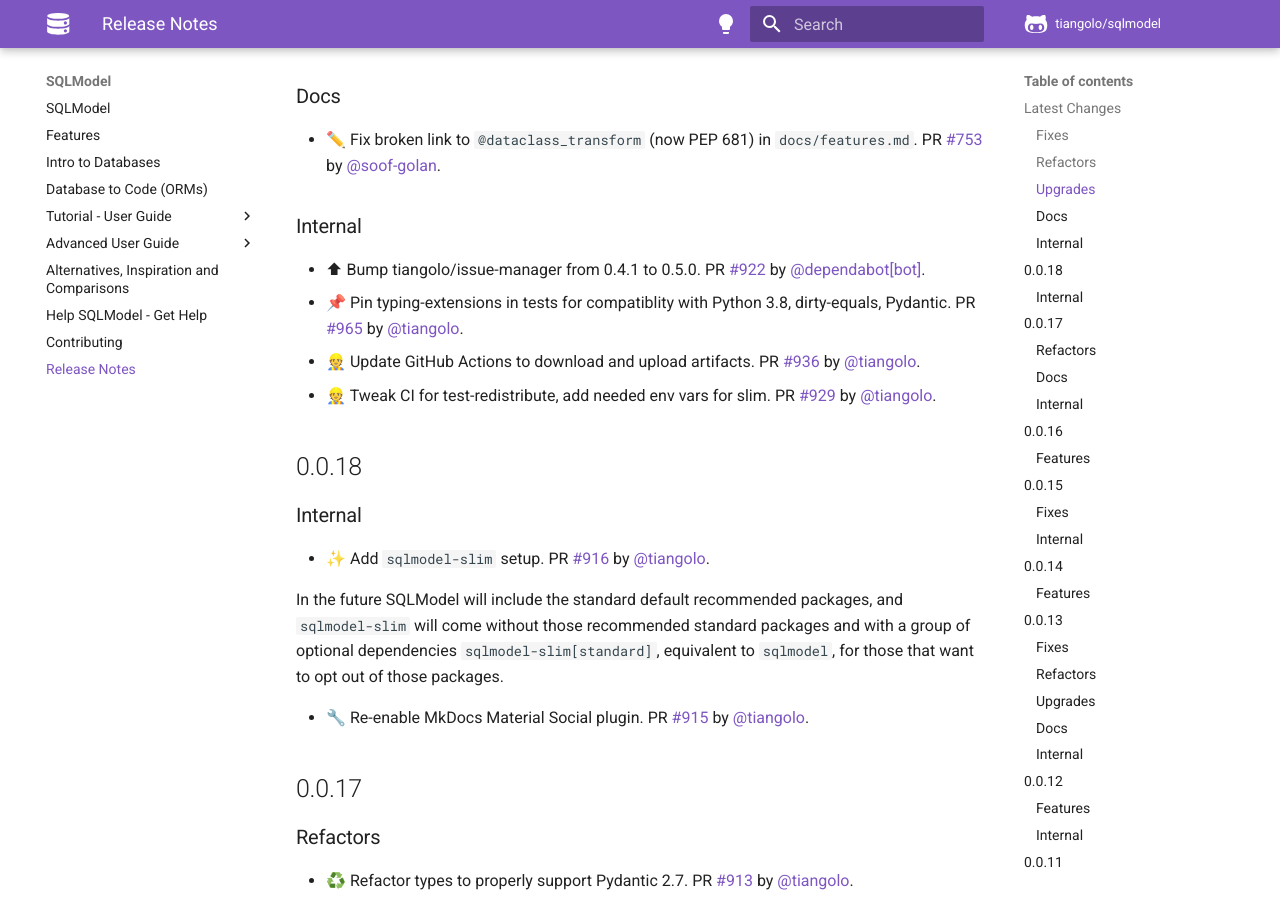
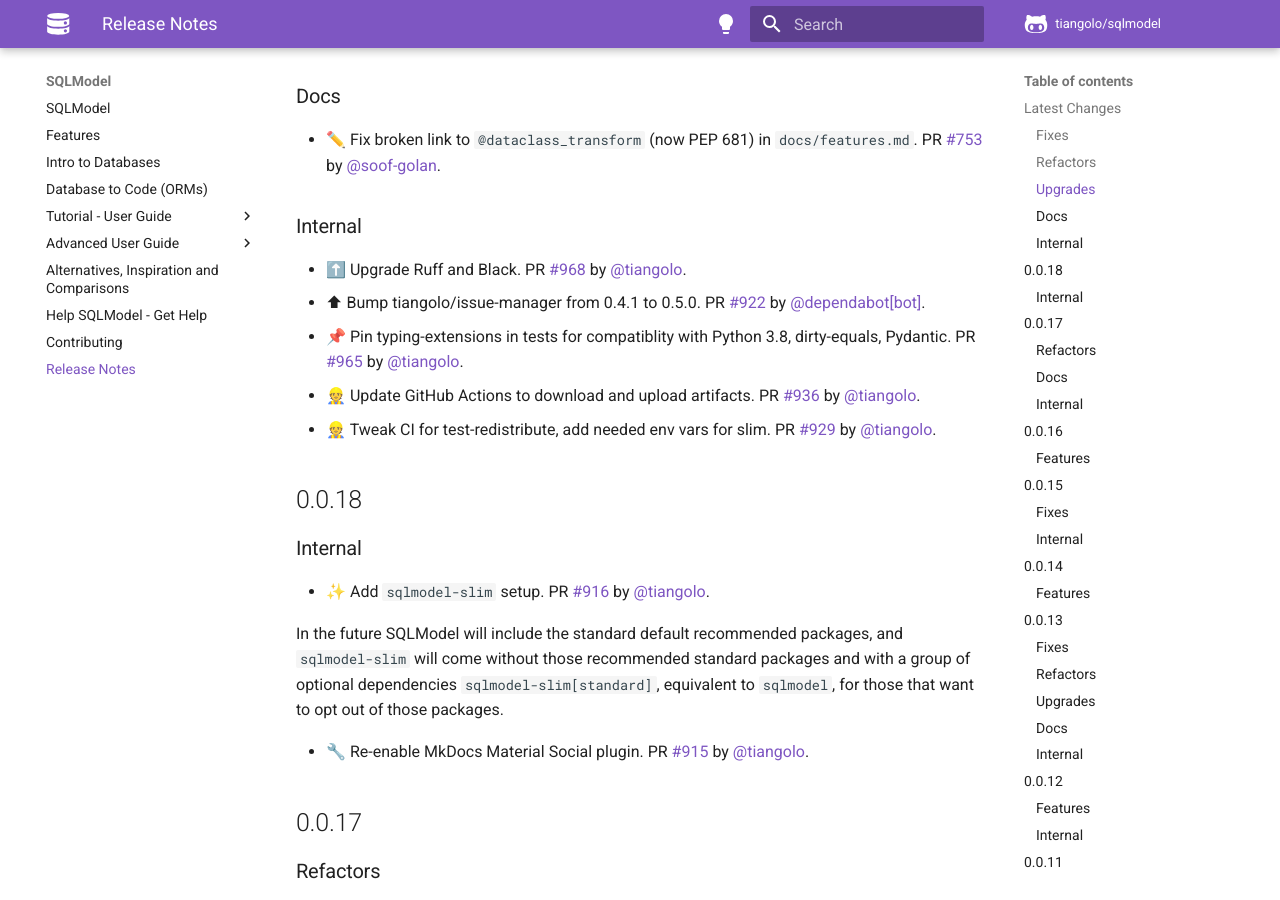
Before and after one commit to sztrakabalint/fastapi-sqlmodel, an MkDocs documentation site: the page built from docs/release-notes.md, in a window 1280 px wide and 900 px high, scrolled down 596 px. Built offline with MkDocs 1.6.1 and Material for MkDocs 9.7.7, drawn with Linux system fonts in a browser that asks for light colours; comment, search, counter and statistics services are not loaded.

Commit message:
📝 Update release notes

```diff
--- a/docs/release-notes.md
+++ b/docs/release-notes.md
@@ -21,6 +21,7 @@
 
 ### Internal
 
+* ⬆️ Upgrade Ruff and Black. PR [#968](https://github.com/tiangolo/sqlmodel/pull/968) by [@tiangolo](https://github.com/tiangolo).
 * ⬆ Bump tiangolo/issue-manager from 0.4.1 to 0.5.0. PR [#922](https://github.com/tiangolo/sqlmodel/pull/922) by [@dependabot[bot]](https://github.com/apps/dependabot).
 * 📌 Pin typing-extensions in tests for compatiblity with Python 3.8, dirty-equals, Pydantic. PR [#965](https://github.com/tiangolo/sqlmodel/pull/965) by [@tiangolo](https://github.com/tiangolo).
 * 👷 Update GitHub Actions to download and upload artifacts. PR [#936](https://github.com/tiangolo/sqlmodel/pull/936) by [@tiangolo](https://github.com/tiangolo).
```
